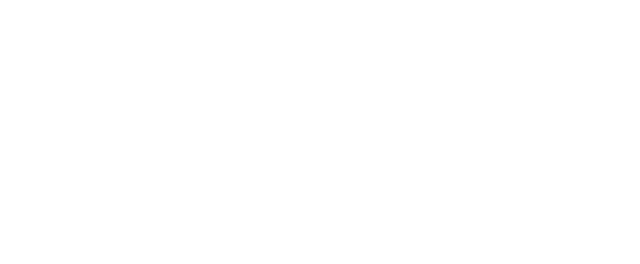
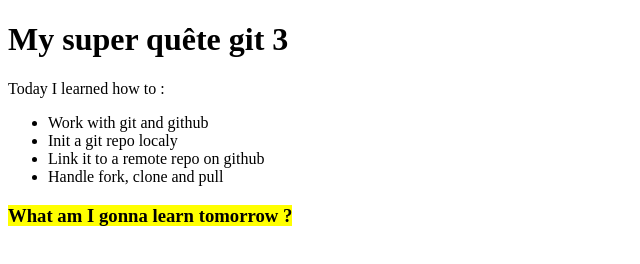
Before and after one commit to sylvain-viole/my-super-website, a plain HTML site: page index.html in a window 1280 px wide. Shown: the whole page, without its empty margins (0-640 px from the left). Drawn offline with Linux system fonts and the light colour scheme.

Commit message:
add content to index.html

```diff
--- a/index.html
+++ b/index.html
@@ -1,10 +1,21 @@
 <!DOCTYPE html>
-<html>
-  <head>
-    <meta charset="UTF-8">
-    <title>title</title>
-  </head>
-  <body>
+<html lang="en">
+<head>
+  <meta charset="UTF-8">
+  <meta http-equiv="X-UA-Compatible" content="IE=edge">
+  <meta name="viewport" content="width=device-width, initial-scale=1.0">
+  <title>my-super-website</title>
+</head>
+<body>
+  <h1>My super quête git 3</h1>
+  <p>Today I learned how to : </p>
+  <ul>
+    <li>Work with git and github</li>
+    <li>Init a git repo localy</li>
+    <li>Link it to a remote repo on github</li>
+    <li>Handle fork, clone and pull</li>
+  </ul>
 
-  </body>
+  <h3><mark>What am I gonna learn tomorrow ?</mark></h3>
+</body>
 </html>
```
